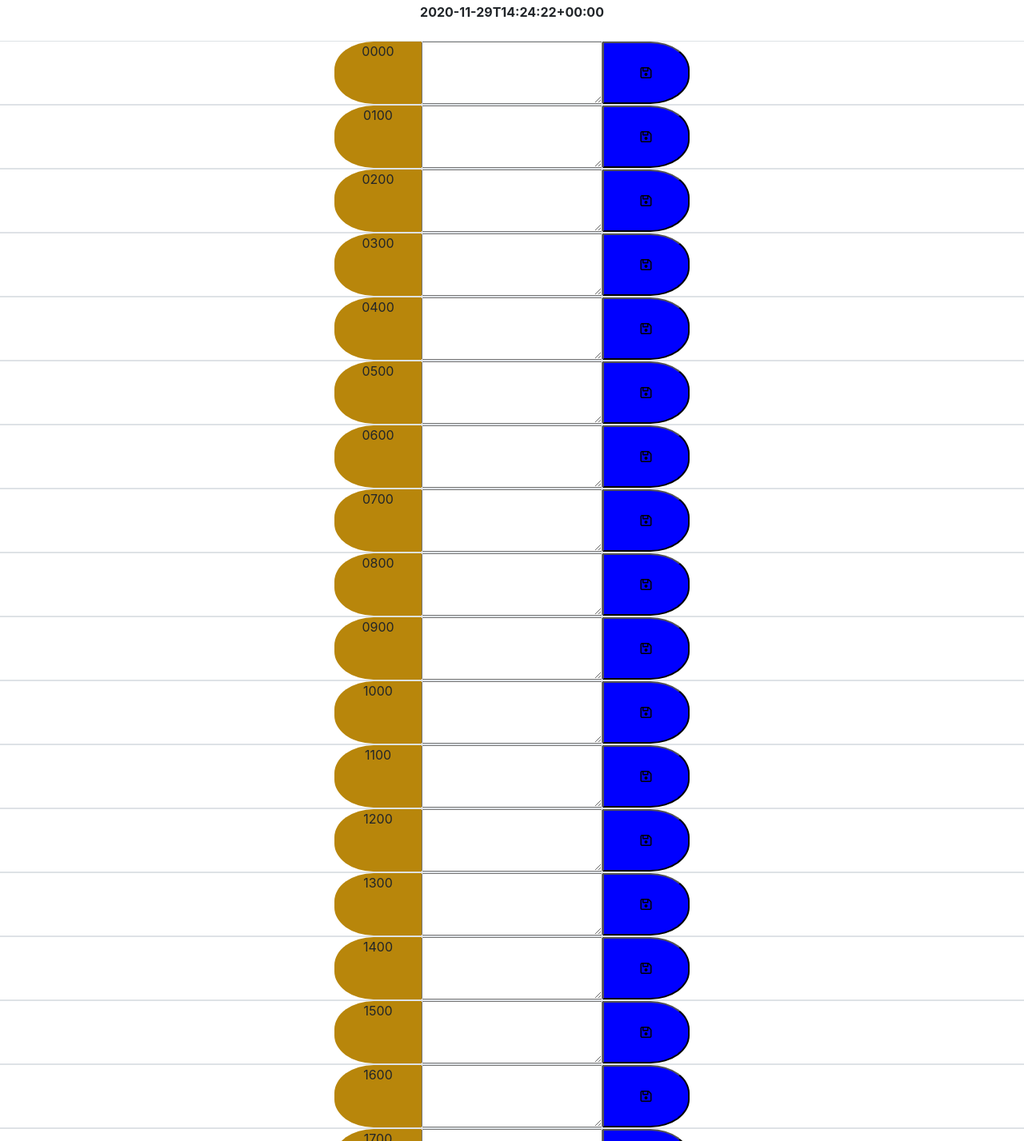
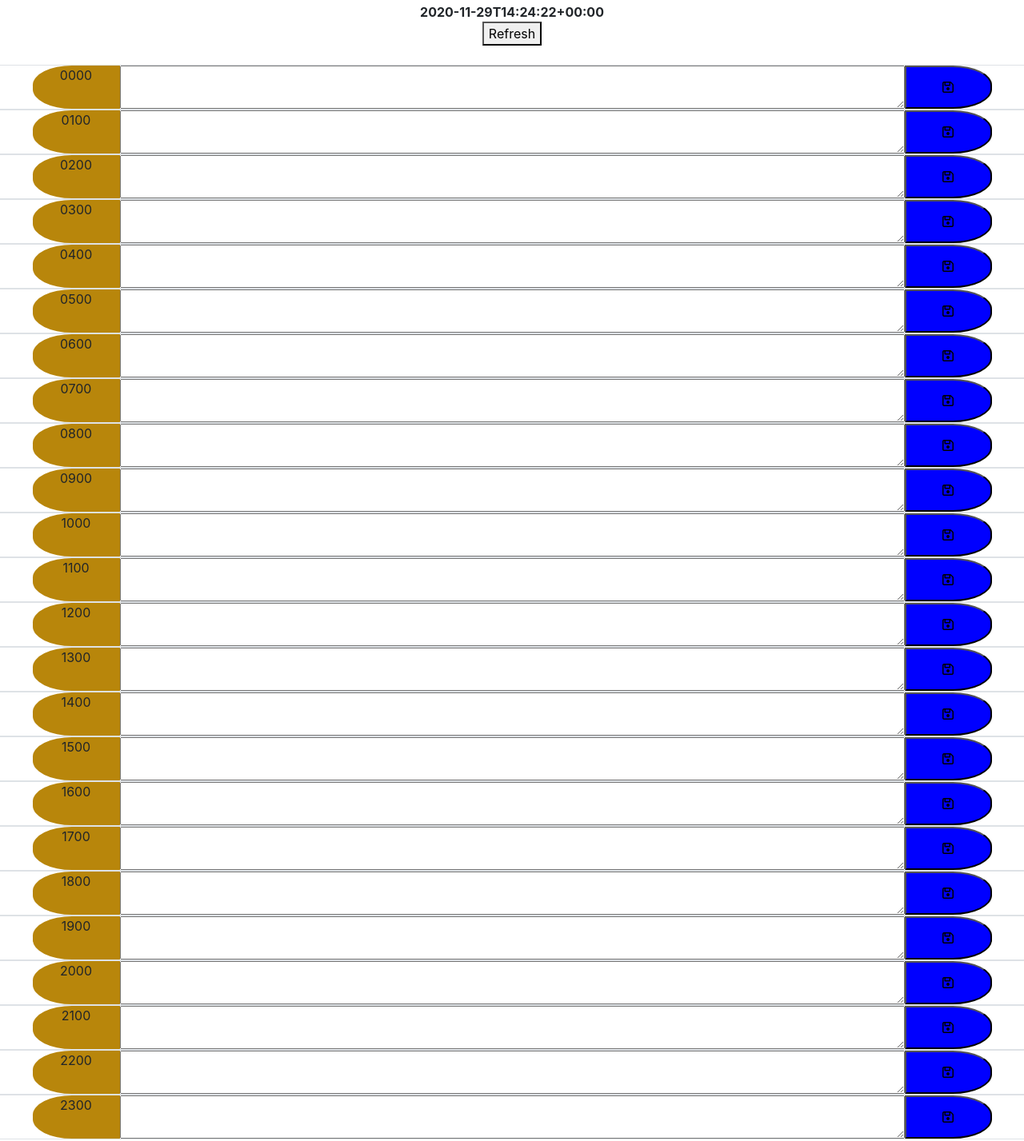
Before and after one commit to supercodingninja/WorkDay-cheduler, a plain HTML site: page index.html in a window 1280 px wide. Shown: the part 93-1520 px from the top of the page at 80% size. Drawn offline with nearby package versions, Linux system fonts and the light colour scheme.

Commit message:
"Refresh" button added.

```diff
--- a/Assets/CSS/wds.css
+++ b/Assets/CSS/wds.css
@@ -5,6 +5,10 @@ header {
 
 .capMoment {
     font-weight: bold;
+}
+
+button #refresh {
+
 }
 
 #tod {
--- a/Assets/JS/day.js
+++ b/Assets/JS/day.js
@@ -181,8 +181,13 @@ function tasksUpdated(schedBody) {
     });
 };
 
-// Event Listener. //
-$("button").click(function() {
+// Event Listeners. //
+$("#refresh").click(function() {
+    // GET HELP!  You may need to use "thisData, and "myHours"; but you need to clear "saveSched"!
+});
+
+
+$("#saveTask").click(function() {
 
     thisData = $(this).siblings("textarea").val();
 
--- a/index.html
+++ b/index.html
@@ -10,7 +10,7 @@
     <!-- My Favicon -->
     <link rel="shortcut icon" type="image/png" href="Assets/Media/apple-touch-icon.png">
     <!-- Bootstrap Used -->
-    <link rel="stylesheet" href="https://stackpath.bootstrapcdn.com/bootstrap/4.3.1/css/bootstrap.min.css"/>
+    <link rel="stylesheet" href="https://stackpath.bootstrapcdn.com/bootstrap/4.2.1/css/bootstrap.min.css"/>
     <link rel="stylesheet" href="https://maxcdn.bootstrapcdn.com/bootstrap/4.0.0/css/bootstrap.min.css">
     <!-- Remember that your save icons are from here: https://use.fontawesome.com/releases/v5.8.1/css/all.css -->
     <link rel="stylesheet" href="https://use.fontawesome.com/releases/v5.8.1/css/all.css" integrity="sha384-50oBUHEmvpQ+1lW4y57PTFmhCaXp0ML5d60M1M7uH2+nqUivzIebhndOJK28anvf" crossorigin="anonymous"/>
@@ -26,7 +26,12 @@
       <h1 class="bigTitle">Work Day Scheduler</h1>
 
       <p class="brief"><i>A simple calendar app for scheduling your work day</i></p>
-      <div class="capMoment" id="currDate"><h4></h4></div>
+
+      <div class="capMoment" id="currDate"></div>
+
+      <button id="refresh">
+        Refresh
+      </button>
     </header>
 
     <br>
@@ -41,7 +46,7 @@
         </div>
 
         <!-- Format center row (data/task input area), here -->
-        <textarea rows="3" id="taskEntered1" class="col-lg-8.2"></textarea>
+        <textarea rows="2" id="taskEntered1" class="col-lg-9"></textarea>
 
         <button id="saveTask" class="col-lg-1"><i class="far fa-save"></i></button>
       </div>
@@ -52,7 +57,7 @@
           0100
         </div>
 
-        <textarea rows="3" id="taskEntered2" class="col-lg-8.2"></textarea>
+        <textarea rows="2" id="taskEntered2" class="col-lg-9"></textarea>
 
         <button id="saveTask" class="col-lg-1"><i class="far fa-save"></i></button>
       </div>
@@ -63,7 +68,7 @@
           0200
         </div>
 
-        <textarea rows="3" id="taskEntered3" class="col-lg-8.2"></textarea>
+        <textarea rows="2" id="taskEntered3" class="col-lg-9"></textarea>
 
         <button id="saveTask" class="col-lg-1"><i class="far fa-save"></i></button>
       </div>
@@ -74,7 +79,7 @@
           0300
         </div>
 
-        <textarea rows="3" id="taskEntered4" class="col-lg-8.2"></textarea>
+        <textarea rows="2" id="taskEntered4" class="col-lg-9"></textarea>
 
         <button id="saveTask" class="col-lg-1"><i class="far fa-save"></i></button>
       </div>
@@ -85,7 +90,7 @@
           0400
         </div>
 
-        <textarea rows="3" id="taskEntered5" class="col-lg-8.2"></textarea>
+        <textarea rows="2" id="taskEntered5" class="col-lg-9"></textarea>
 
         <button id="saveTask" class="col-lg-1"><i class="far fa-save"></i></button>
       </div>
@@ -96,7 +101,7 @@
           0500
         </div>
 
-        <textarea rows="3" id="taskEntered6" class="col-lg-8.2"></textarea>
+        <textarea rows="2" id="taskEntered6" class="col-lg-9"></textarea>
 
         <button id="saveTask" class="col-lg-1"><i class="far fa-save"></i></button>
       </div>
@@ -107,7 +112,7 @@
           0600
         </div>
 
-        <textarea rows="3" id="taskEntered7" class="col-lg-8.2"></textarea>
+        <textarea rows="2" id="taskEntered7" class="col-lg-9"></textarea>
 
         <button id="saveTask" class="col-lg-1"><i class="far fa-save"></i></button>
       </div>
@@ -118,7 +123,7 @@
           0700
         </div>
 
-        <textarea rows="3" id="taskEntered8" class="col-lg-8.2"></textarea>
+        <textarea rows="2" id="taskEntered8" class="col-lg-9"></textarea>
 
         <button id="saveTask" class="col-lg-1"><i class="far fa-save"></i></button>
       </div>
@@ -129,7 +134,7 @@
           0800
         </div>
 
-        <textarea rows="3" id="taskEntered9" class="col-lg-8.2"></textarea>
+        <textarea rows="2" id="taskEntered9" class="col-lg-9"></textarea>
 
         <button id="saveTask" class="col-lg-1"><i class="far fa-save"></i></button>
       </div>
@@ -140,7 +145,7 @@
           0900
         </div>
 
-        <textarea rows="3" id="taskEntered10" class="col-lg-8.2"></textarea>
+        <textarea rows="2" id="taskEntered10" class="col-lg-9"></textarea>
 
         <button id="saveTask" class="col-lg-1"><i class="far fa-save"></i></button>
       </div>
@@ -151,7 +156,7 @@
           1000
         </div>
 
-        <textarea rows="3" id="taskEntered11" class="col-lg-8.2"></textarea>
+        <textarea rows="2" id="taskEntered11" class="col-lg-9"></textarea>
 
         <button id="saveTask" class="col-lg-1"><i class="far fa-save"></i></button>
       </div>
@@ -162,7 +167,7 @@
           1100
         </div>
 
-        <textarea rows="3" id="taskEntered12" class="col-lg-8.2"></textarea>
+        <textarea rows="2" id="taskEntered12" class="col-lg-9"></textarea>
 
         <button id="saveTask" class="col-lg-1"><i class="far fa-save"></i></button>
       </div>
@@ -173,7 +178,7 @@
           1200
         </div>
 
-        <textarea rows="3" id="taskEntered13" class="col-lg-8.2"></textarea>
+        <textarea rows="2" id="taskEntered13" class="col-lg-9"></textarea>
 
         <button id="saveTask" class="col-lg-1"><i class="far fa-save"></i></button>
       </div>
@@ -184,7 +189,7 @@
           1300
         </div>
 
-        <textarea rows="3" id="taskEntered14" class="col-lg-8.2"></textarea>
+        <textarea rows="2" id="taskEntered14" class="col-lg-9"></textarea>
 
         <button id="saveTask" class="col-lg-1"><i class="far fa-save"></i></button>
       </div>
@@ -195,7 +200,7 @@
           1400
         </div>
 
-        <textarea rows="3" id="taskEntered15" class="col-lg-8.2"></textarea>
+        <textarea rows="2" id="taskEntered15" class="col-lg-9"></textarea>
 
         <button id="saveTask" class="col-lg-1"><i class="far fa-save"></i></button>
       </div>
@@ -206,7 +211,7 @@
           1500
         </div>
 
-        <textarea rows="3" id="taskEntered16" class="col-lg-8.2"></textarea>
+        <textarea rows="2" id="taskEntered16" class="col-lg-9"></textarea>
 
         <button id="saveTask" class="col-lg-1"><i class="far fa-save"></i></button>
       </div>
@@ -217,7 +222,7 @@
           1600
         </div>
 
-        <textarea rows="3" id="taskEntered17" class="col-lg-8.2"></textarea>
+        <textarea rows="2" id="taskEntered17" class="col-lg-9"></textarea>
 
         <button id="saveTask" class="col-lg-1"><i class="far fa-save"></i></button>
       </div>
@@ -228,7 +233,7 @@
           1700
         </div>
 
-        <textarea rows="3" id="taskEntered18" class="col-lg-8.2"></textarea>
+        <textarea rows="2" id="taskEntered18" class="col-lg-9"></textarea>
 
         <button id="saveTask" class="col-lg-1"><i class="far fa-save"></i></button>
       </div>
@@ -239,7 +244,7 @@
           1800
         </div>
 
-        <textarea rows="3" id="taskEntered19" class="col-lg-8.2"></textarea>
+        <textarea rows="2" id="taskEntered19" class="col-lg-9"></textarea>
 
         <button id="saveTask" class="col-lg-1"><i class="far fa-save"></i></button>
       </div>
@@ -250,7 +255,7 @@
           1900
         </div>
 
-        <textarea rows="3" id="taskEntered20" class="col-lg-8.2"></textarea>
+        <textarea rows="2" id="taskEntered20" class="col-lg-9"></textarea>
 
         <button id="saveTask" class="col-lg-1"><i class="far fa-save"></i></button>
       </div>
@@ -261,7 +266,7 @@
           2000
         </div>
 
-        <textarea rows="3" id="taskEntered21" class="col-lg-8.2"></textarea>
+        <textarea rows="2" id="taskEntered21" class="col-lg-9"></textarea>
 
         <button id="saveTask" class="col-lg-1"><i class="far fa-save"></i></button>
       </div>
@@ -272,7 +277,7 @@
           2100
         </div>
 
-        <textarea rows="3" id="taskEntered22" class="col-lg-8.2"></textarea>
+        <textarea rows="2" id="taskEntered22" class="col-lg-9"></textarea>
 
         <button id="saveTask" class="col-lg-1"><i class="far fa-save"></i></button>
       </div>
@@ -283,7 +288,7 @@
           2200
         </div>
 
-        <textarea rows="3" id="taskEntered23" class="col-lg-8.2"></textarea>
+        <textarea rows="2" id="taskEntered23" class="col-lg-9"></textarea>
 
         <button id="saveTask" class="col-lg-1"><i class="far fa-save"></i></button>
       </div>
@@ -294,13 +299,13 @@
           2300
         </div>
 
-        <textarea rows="3" id="taskEntered24" class="col-lg-8.2"></textarea>
+        <textarea rows="2" id="taskEntered24" class="col-lg-9"></textarea>
 
         <button id="saveTask" class="col-lg-1"><i class="far fa-save"></i></button>
       </div>
     </div>
 
-    <script src="https://code.jquery.com/jquery-3.4.1.min.js"></script>
+    <script src="https://code.jquery.com/jquery-2.4.1.min.js"></script>
     <script src="https://cdnjs.cloudflare.com/ajax/libs/moment.js/2.24.0/moment.min.js"></script>
     <script src="https://kit.fontawesome.com/a076d05399.js" crossorigin="anonymous"></script>
    <!-- My Script to My Daily Planner -->
```
